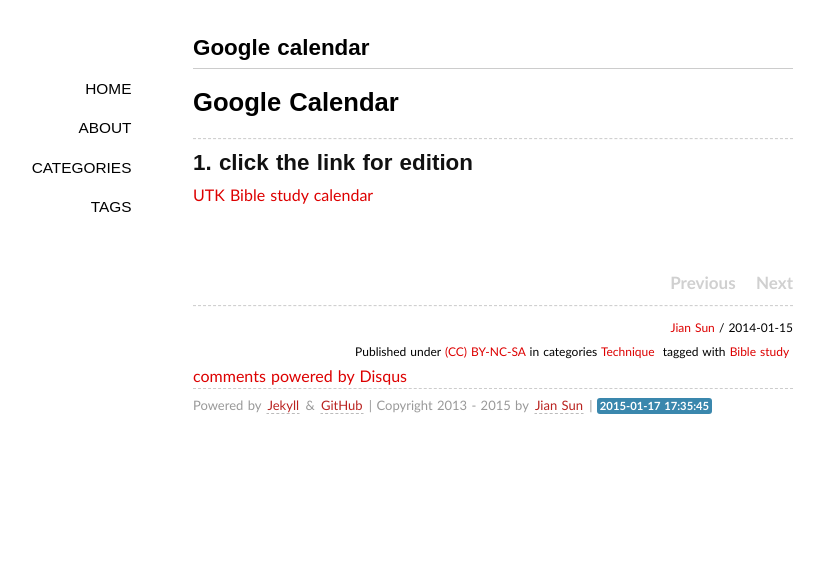
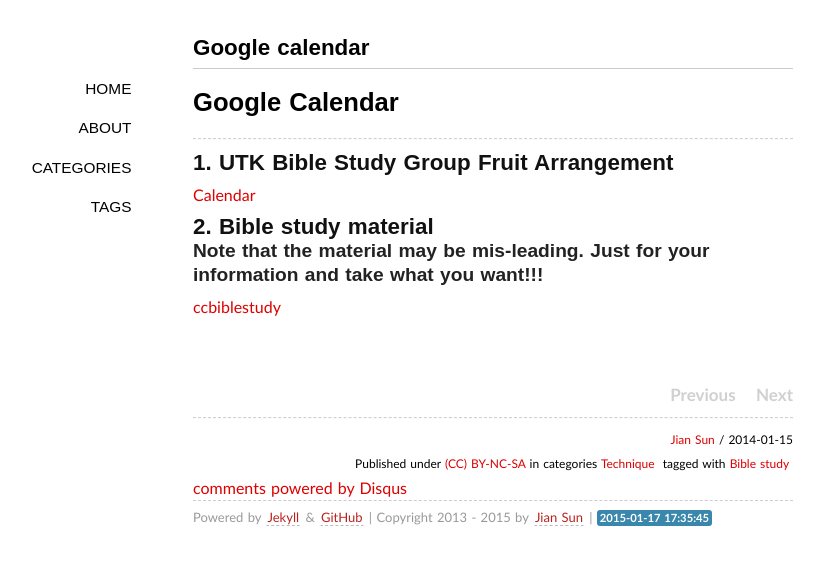
Before and after one commit to sjsprecious/sjsprecious.github.io, a Jekyll site: the page built from _posts/2014-01-15-Google-calendar.md, in a window 1280 px wide. Shown: the top 565 px of the page, without its empty margins (147-971 px from the left). Built offline with Jekyll 4.4.1, drawn with Linux system fonts in a browser that asks for light colours; some web fonts are replaced; comment, search, counter and statistics services are not loaded.

Commit message:
calendar change

```diff
--- a/_posts/2014-01-15-Google-calendar.md
+++ b/_posts/2014-01-15-Google-calendar.md
@@ -13,6 +13,12 @@
 
 ----------------
 
-## 1. click the link for edition
+## 1. UTK Bible Study Group Fruit Arrangement
 
-[UTK Bible study calendar](http://www.google.com)
+[Calendar](https://www.google.com/calendar/render?tab=wc#g)
+
+## 2. Bible study material
+
+### Note that the material may be mis-leading. Just for your information and take what you want!!!
+
+[ccbiblestudy](http://www.ccbiblestudy.org/index-T.htm)
```
